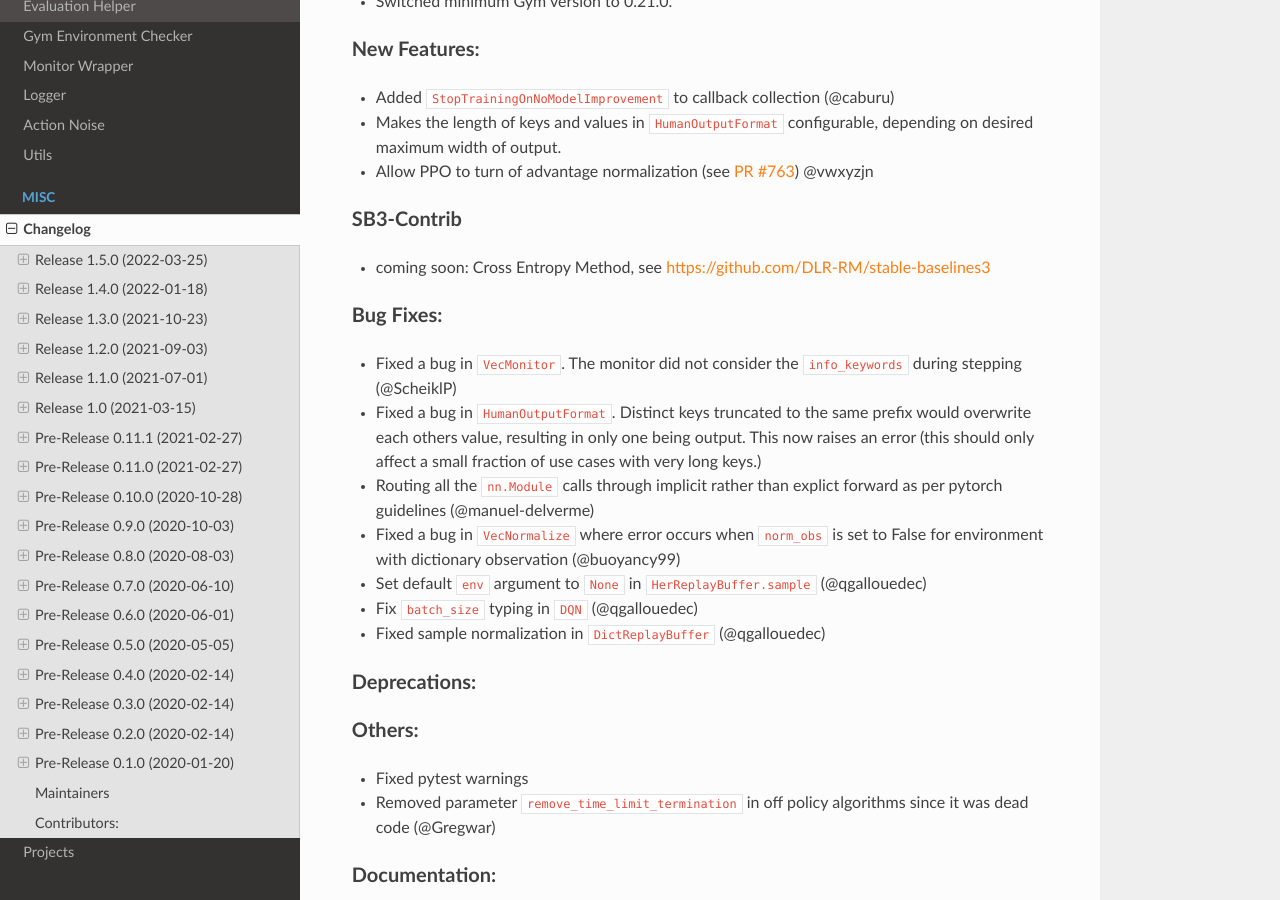
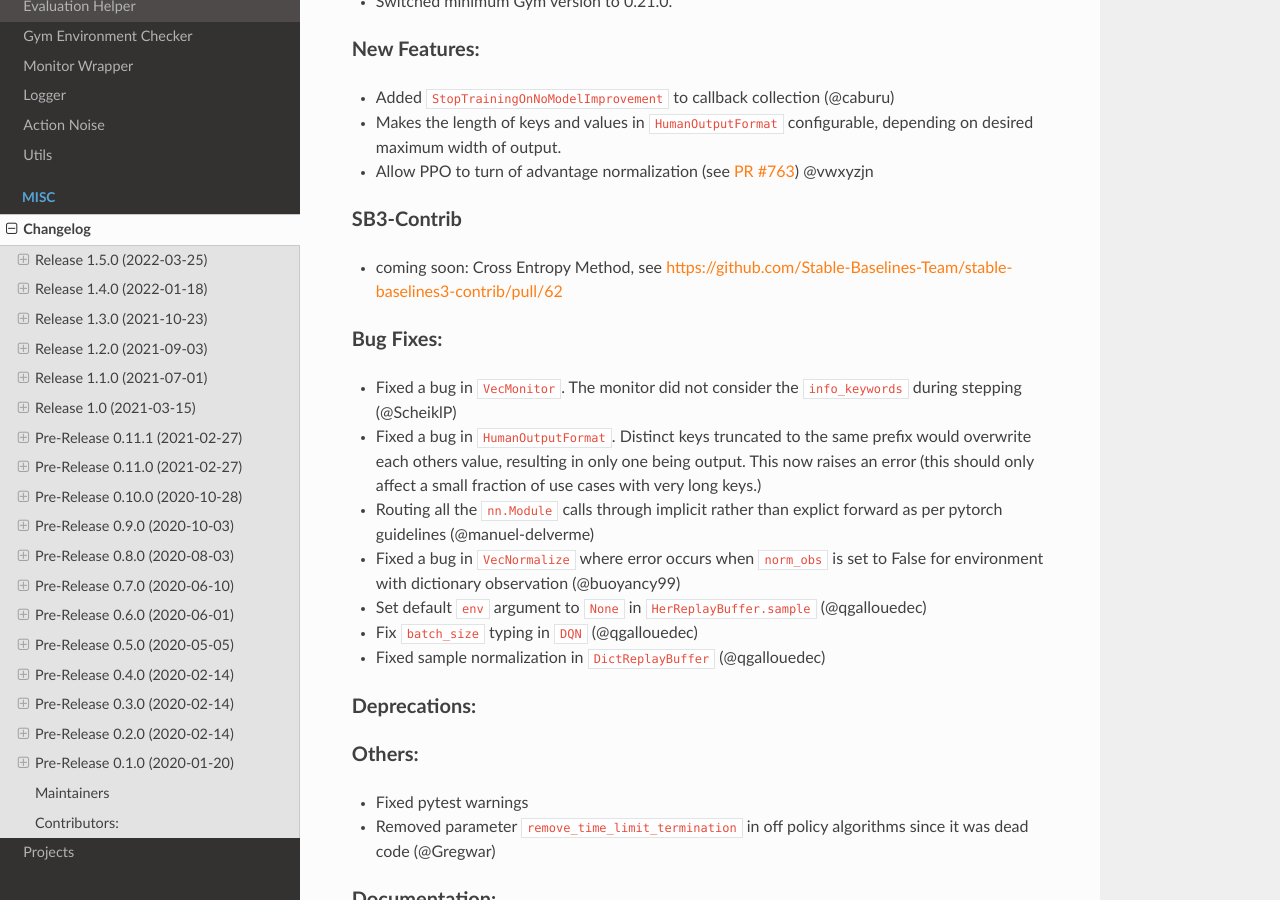
Before and after one commit to DLR-RM/stable-baselines3, a Sphinx documentation site: the page built from docs/misc/changelog.rst, in a window 1280 px wide and 900 px high, scrolled down 316 px. Built offline with Sphinx 7.4.7 and the Read the Docs theme 2.0.0, drawn with Linux system fonts in a browser that asks for light colours; some of the changed lines change nothing that is shown.

Commit message:
Fix link

```diff
--- a/docs/misc/changelog.rst
+++ b/docs/misc/changelog.rst
@@ -22,7 +22,7 @@ New Features:
 
 SB3-Contrib
 ^^^^^^^^^^^
-- coming soon: Cross Entropy Method, see https://github.com/DLR-RM/stable-baselines3
+- coming soon: Cross Entropy Method, see https://github.com/Stable-Baselines-Team/stable-baselines3-contrib/pull/62
 
 Bug Fixes:
 ^^^^^^^^^^
```
